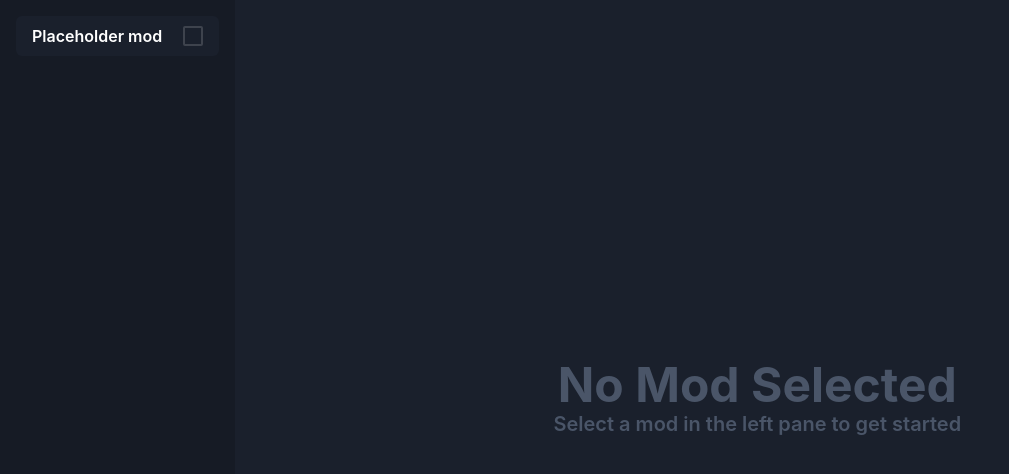
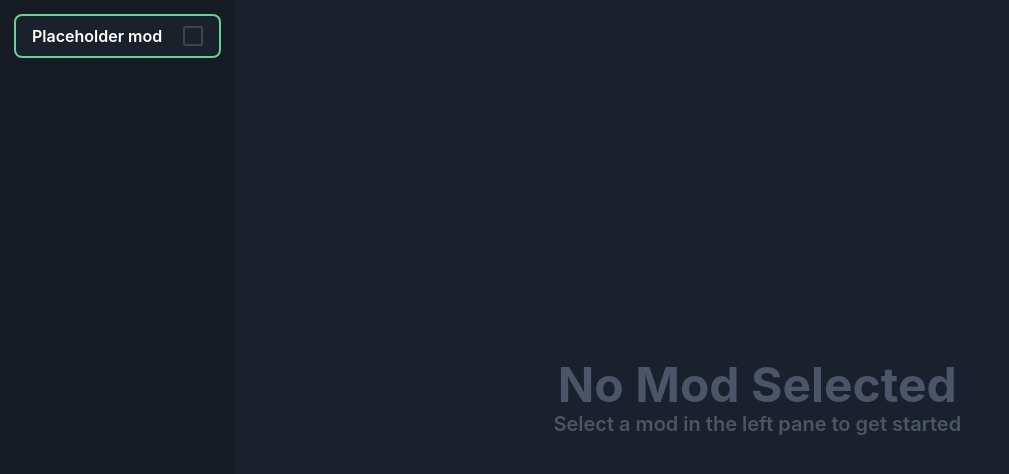
Before and after one commit to franomai/cornercutter, a React (Vite) app in the folder frontend/: page / in a window 1280 px wide. Shown: the top 474 px of the page, without its empty margins (0-1009 px from the left). Built offline with nearby package versions, Linux system fonts and the light colour scheme.

Commit message:
#10 Add box shadow to selected mod

```diff
--- a/frontend/src/components/mods/ModOverview.tsx
+++ b/frontend/src/components/mods/ModOverview.tsx
@@ -26,6 +26,7 @@ const ModOverview = ({ mod, isEnabled }: { mod: ModConfig; isEnabled: boolean })
             alignItems="center"
             gap={2}
             onClick={handleSelect}
+            boxShadow={`0 0 0 2px var(--chakra-colors-green-300)`}
         >
             <Text
                 sx={{
```
